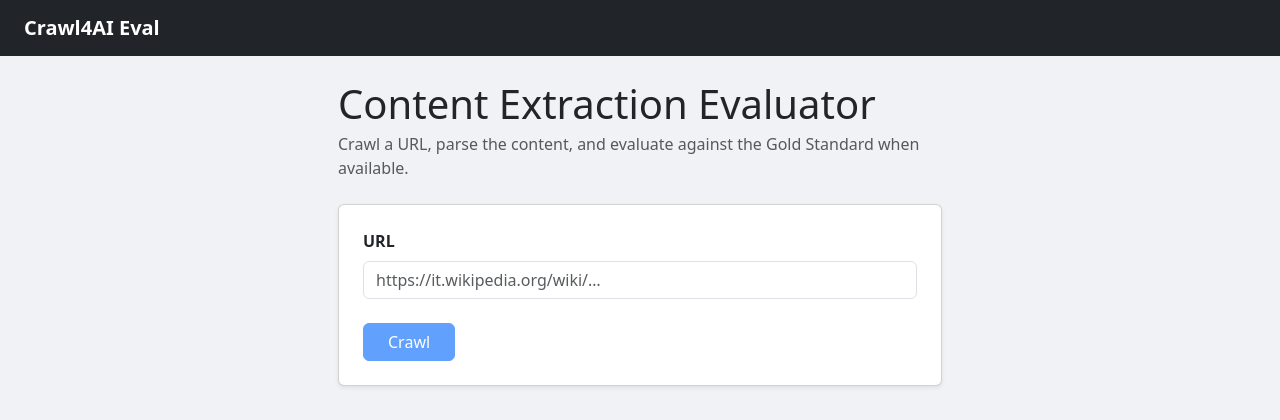
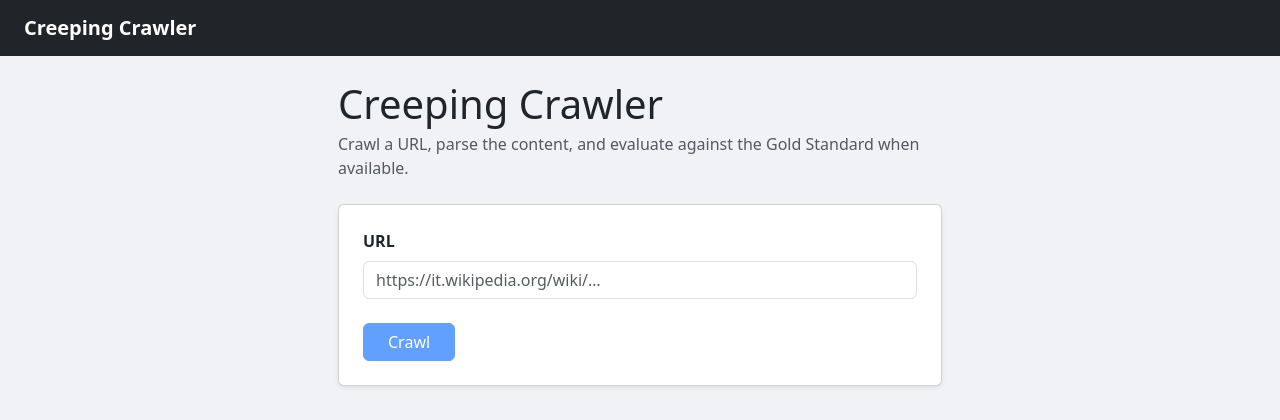
Before and after one commit to tamerhayek/creeping-crawler, a FastAPI app: page / in a window 1280 px wide. Shown: the top 420 px of the page. Run offline with FastAPI, Linux system fonts and the light colour scheme; data that the repository does not hold is empty.

Commit message:
update app name

```diff
--- a/backend/src/lib/__init__.py
+++ b/backend/src/lib/__init__.py
@@ -1,4 +1,4 @@
-"""Internal library for the Crawl4AI Evaluation API."""
+"""Internal library for Creeping Crawler."""
 
 from .crawling.crawler import fetch_page, fetch_page_from_html, fetch_page_for_url
 from .evaluation.similarity import calculate_content_metrics
--- a/backend/src/schemas/__init__.py
+++ b/backend/src/schemas/__init__.py
@@ -1,4 +1,4 @@
-"""Pydantic request/response schemas for the Crawl4AI Evaluation API."""
+"""Pydantic request/response schemas for the Creeping Crawler API."""
 
 from .domains import DomainsResponse
 from .evaluate import EvaluateRequest, EvaluateResponse, SimilarityEval, TokenLevelEval
--- a/backend/src/server.py
+++ b/backend/src/server.py
@@ -8,7 +8,7 @@ from fastapi import FastAPI
 
 from .routes import domains_router, evaluate_router, gold_router, parse_router
 
-app = FastAPI(title="Crawl4AI Evaluation API")
+app = FastAPI(title="Creeping Crawler API")
 
 app.include_router(domains_router)
 app.include_router(parse_router)
--- a/docker-compose.yml
+++ b/docker-compose.yml
@@ -1,5 +1,6 @@
 services:
   backend:
+    container_name: creeping-crawler-backend
     build:
       context: .
       dockerfile: backend/Dockerfile
@@ -7,6 +8,7 @@ services:
       - "8003:8003"
 
   frontend:
+    container_name: creeping-crawler-frontend
     build:
       context: .
       dockerfile: frontend/Dockerfile
--- a/frontend/src/__init__.py
+++ b/frontend/src/__init__.py
@@ -1 +1 @@
-"""Frontend package for the Crawl4AI Evaluation UI."""
+"""Frontend package for Creeping Crawler."""
--- a/frontend/src/app.py
+++ b/frontend/src/app.py
@@ -12,7 +12,7 @@ from fastapi.staticfiles import StaticFiles
 
 from .routes import compare_router, index_router
 
-app = FastAPI(title="Crawl4AI Eval Frontend")
+app = FastAPI(title="Creeping Crawler")
 
 app.mount("/static", StaticFiles(directory="static"), name="static")
 
--- a/frontend/templates/base.html.jinja
+++ b/frontend/templates/base.html.jinja
@@ -3,14 +3,14 @@
 <head>
   <meta charset="utf-8">
   <meta name="viewport" content="width=device-width, initial-scale=1">
-  <title>Crawl4AI Eval{% block title %}{% endblock %}</title>
+  <title>Creeping Crawler{% block title %}{% endblock %}</title>
   <link href="https://cdn.jsdelivr.net/npm/bootstrap@5.3.3/dist/css/bootstrap.min.css" rel="stylesheet">
   <link rel="stylesheet" href="/static/style.css">
 </head>
 <body>
 <nav class="navbar navbar-dark bg-dark">
   <div class="container-fluid px-4">
-    <a class="navbar-brand fw-semibold" href="/">Crawl4AI Eval</a>
+    <a class="navbar-brand fw-semibold" href="/">Creeping Crawler</a>
   </div>
 </nav>
 
--- a/frontend/templates/index.html.jinja
+++ b/frontend/templates/index.html.jinja
@@ -4,7 +4,7 @@
 {% block content %}
 <div class="row justify-content-center">
   <div class="col-lg-6">
-    <h1 class="mb-1">Content Extraction Evaluator</h1>
+    <h1 class="mb-1">Creeping Crawler</h1>
     <p class="text-muted mb-4">
       Crawl a URL, parse the content, and evaluate against the Gold Standard when available.
     </p>
```
Also changed, not shown: README.md, 1 other file.
